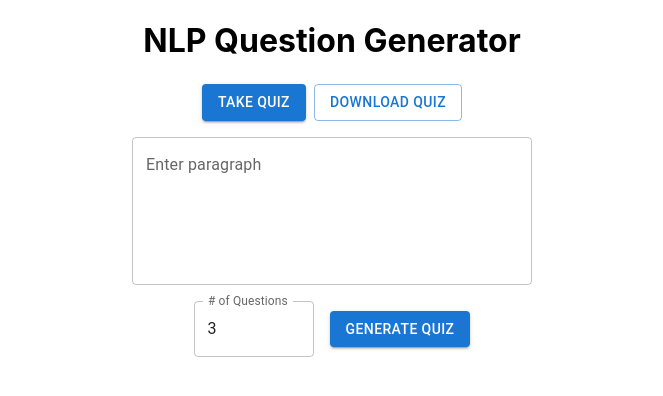
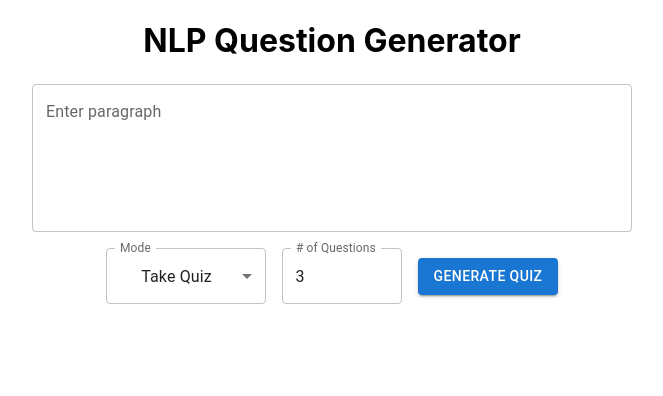
Before and after one commit to Wobbleyaj1/NLP-Question-Generator, a React (Create React App) app: page / in a window 1280 px wide. Shown: the top 396 px of the page, without its empty margins (308-971 px from the left). Built offline with nearby package versions, Linux system fonts and the light colour scheme.

Commit message:
feat: replace button mode selection with dropdown in ModeSelector; integrate ModeSelector in QuizInputForm and QuizGenerator for improved usability

```diff
--- a/src/components/ModeSelector.jsx
+++ b/src/components/ModeSelector.jsx
@@ -1,22 +1,23 @@
-import { Box, Button } from "@mui/material";
+import { Box, FormControl, InputLabel, MenuItem, Select } from "@mui/material";
 import React from "react";
 
 export default function ModeSelector({ mode, setMode }) {
   return (
-    <Box display="flex" justifyContent="center" mb={2}>
-      <Button
-        variant={mode === "take" ? "contained" : "outlined"}
-        onClick={() => setMode("take")}
-        sx={{ mr: 1 }}
-      >
-        Take Quiz
-      </Button>
-      <Button
-        variant={mode === "download" ? "contained" : "outlined"}
-        onClick={() => setMode("download")}
-      >
-        Download Quiz
-      </Button>
+    <Box display="flex" justifyContent="center">
+      <FormControl>
+        <InputLabel id="mode-select-label">Mode</InputLabel>
+        <Select
+          labelId="mode-select-label"
+          id="mode-select"
+          value={mode}
+          label="Mode"
+          onChange={(e) => setMode(e.target.value)}
+          sx={{ minWidth: 160 }}
+        >
+          <MenuItem value="take">Take Quiz</MenuItem>
+          <MenuItem value="download">Download Quiz</MenuItem>
+        </Select>
+      </FormControl>
     </Box>
   );
 }
--- a/src/components/QuizGenerator.jsx
+++ b/src/components/QuizGenerator.jsx
@@ -2,7 +2,6 @@ import React, { useEffect, useState } from "react";
 import { downloadQuizAsCSV, downloadResultsAsCSV } from "../utils/csvUtils";
 import { fetchWithRetry } from "../utils/fetchWithRetry";
 
-import ModeSelector from "./ModeSelector";
 import QuizInputForm from "./QuizInputForm";
 import QuizQuestionDialog from "./QuizQuestionDialog";
 import QuizResultsDialog from "./QuizResultsDialog";
@@ -99,7 +98,6 @@ export default function QuizGenerator() {
       <h1 style={{ textAlign: "center", marginBottom: 24 }}>
         NLP Question Generator
       </h1>
-      <ModeSelector mode={mode} setMode={setMode} />
       <QuizInputForm
         paragraph={paragraph}
         setParagraph={setParagraph}
@@ -107,6 +105,8 @@ export default function QuizGenerator() {
         setNumQuestions={setNumQuestions}
         loading={loading}
         handleGenerate={handleGenerate}
+        mode={mode}
+        setMode={setMode}
       />
 
       <QuizQuestionDialog
--- a/src/components/QuizInputForm.jsx
+++ b/src/components/QuizInputForm.jsx
@@ -1,5 +1,6 @@
 import React from "react";
 import { Box, TextField, Button, CircularProgress } from "@mui/material";
+import ModeSelector from "./ModeSelector";
 
 export default function QuizInputForm({
   paragraph,
@@ -8,6 +9,8 @@ export default function QuizInputForm({
   setNumQuestions,
   loading,
   handleGenerate,
+  mode,
+  setMode,
 }) {
   return (
     <Box display="flex" flexDirection="column" alignItems="center" mb={3}>
@@ -17,9 +20,11 @@ export default function QuizInputForm({
         rows={5}
         value={paragraph}
         onChange={(e) => setParagraph(e.target.value)}
-        sx={{ width: 400, mb: 2 }}
+        sx={{ width: 600, mb: 2 }}
       />
       <Box display="flex" alignItems="center" gap={2}>
+        <ModeSelector mode={mode} setMode={setMode} />
+
         <TextField
           label="# of Questions"
           type="number"
```
